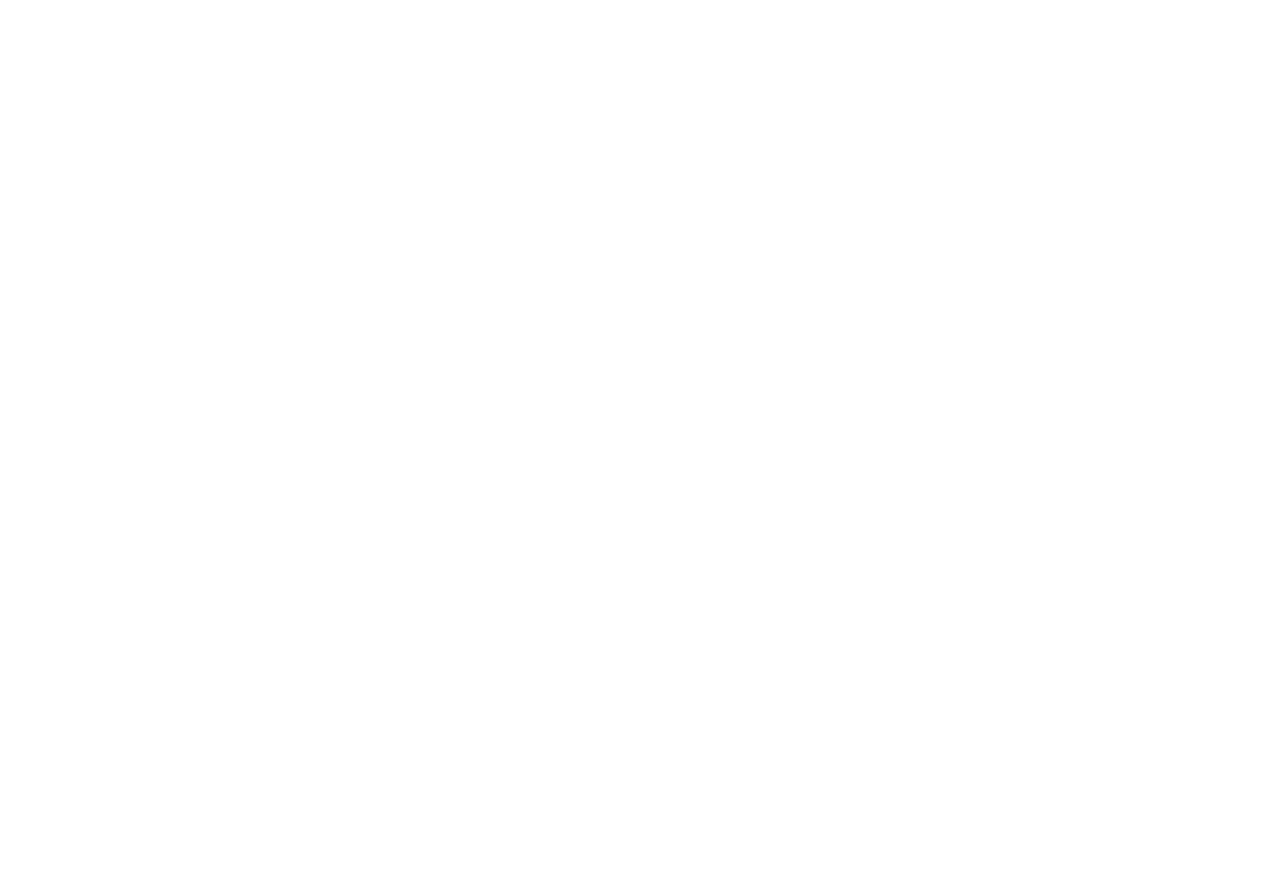
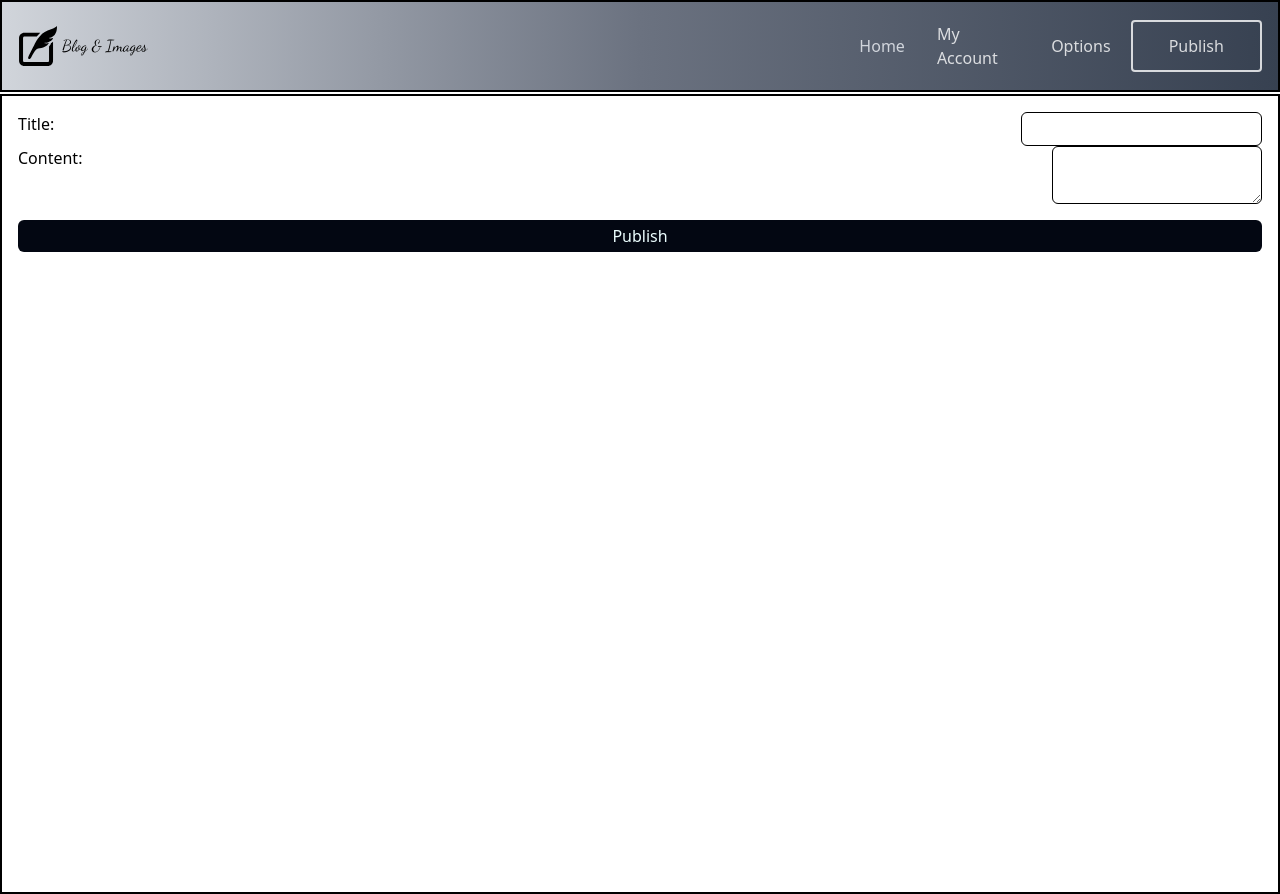
Before and after one commit to Arpit-paliwal555/BlogsWithImages, a React (Vite) app: page /publish in a window 1280 px wide. Before the commit this address had no page. Before the commit the page ends 800 px from the top, so only its background shows below. Built offline with nearby package versions, Linux system fonts and the light colour scheme.

Commit message:
added a publish blog page

```diff
--- a/src/App.tsx
+++ b/src/App.tsx
@@ -5,6 +5,7 @@
 import SignupForm from './components/SignUp'
 import LoginForm from './components/Login'
 import LandingPage from './components/LandingPage'
+import CreateBlog from './components/PublishBlog'
 
 
 function LandingLayout() {
@@ -44,6 +45,7 @@
             <Route path="/home" element={<Home />} />
             <Route path="/login" element={<LoginForm />} />
             <Route path="/signup" element={<SignupForm />} />
+            <Route path="/publish" element={<CreateBlog />} />
             {/* add more authenticated or regular routes here */}
           </Route>
         </Routes>
--- a/src/components/Navbar.tsx
+++ b/src/components/Navbar.tsx
@@ -43,7 +43,9 @@
                     >
                     Options
                 </NavLink>
-                <button className="border-2 rounded-sm w-1/3 p-3 cursor-pointer text-white/80">Publish</button>
+                <button
+                className="border-2 rounded-sm w-1/3 p-3 cursor-pointer text-white/80"
+                ><NavLink to="/publish">Publish</NavLink></button>
             </div>
         </nav>
     )
--- a/src/components/PublishBlog.tsx
+++ b/src/components/PublishBlog.tsx
@@ -5,8 +5,20 @@
 }
 
 const CreateBlog: FunctionComponent<CreateBlogProps> = () => {
-    return ( <div>
-        Publish Blog
+    return ( <div className="flex flex-col p-4 mt-0.5 border-2 h-screen">
+        <form>
+            <div className="flex justify-between">
+                <label htmlFor="title" className="">Title:</label>
+                <input type="text" id="title" name="title" required
+                className="border p-1 rounded-md"/>
+            </div>
+            <div className="flex justify-between">
+                <label htmlFor="content">Content:</label>
+                <textarea id="content" name="content" required
+                className="border p-1 rounded-md"></textarea>
+            </div>
+            <button type="submit" className="bg-gray-950 text-cyan-50 rounded-md p-1 w-full mt-4">Publish</button>
+        </form>
     </div> );
 }
 
```
